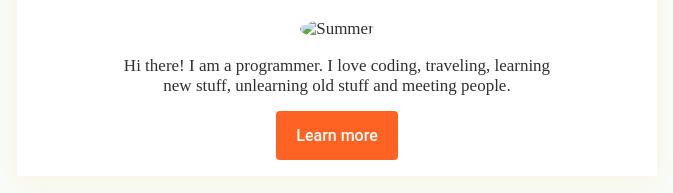
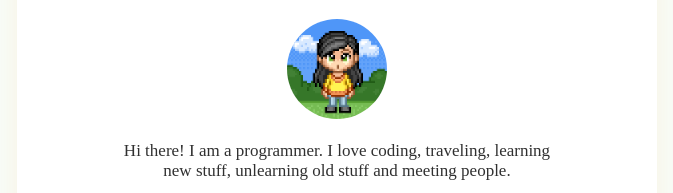
Before and after one commit to Summer-Simmons/profile, a plain HTML site: page index.html in a window 1280 px wide. Shown: the part 122-315 px from the top of the page, without its empty margins (303-976 px from the left). Drawn offline with Linux system fonts and the light colour scheme; the site is published under a folder, as on GitHub Pages, so addresses that start at the root find nothing.

Commit message:
make my profile prettier

```diff
--- a/index.html
+++ b/index.html
@@ -11,7 +11,7 @@
     <div class="container">
       <div class="card" id="introduction">
         <h1>Hello, I'm Summer 😎 </h1>
-        <img src="/images/avatar.png" width="100px" alt="Summer" class="img-circle">
+        <img src="images/avatar.png" width="100px" alt="Summer" class="img-circle">
         <p>Hi there! I am a programmer. I love coding, traveling, learning new stuff, unlearning old stuff and meeting people.</p>
         <a href="#" class="btn-orange">Learn more</a>
       </div>
```
